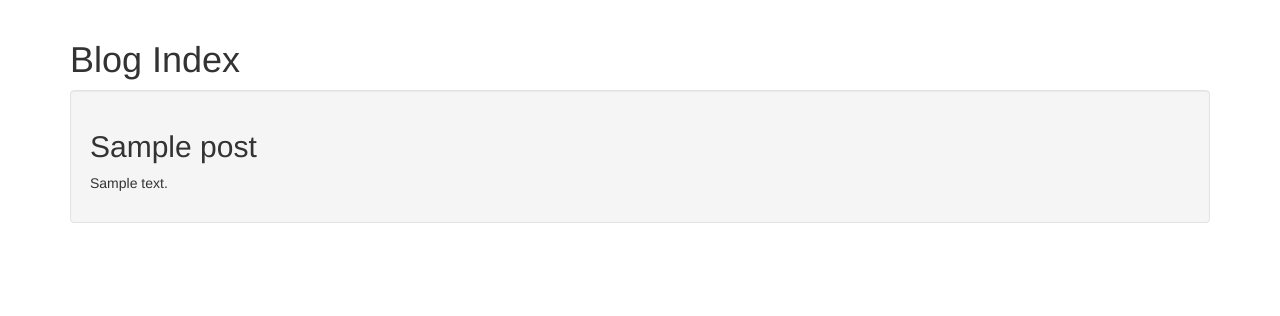
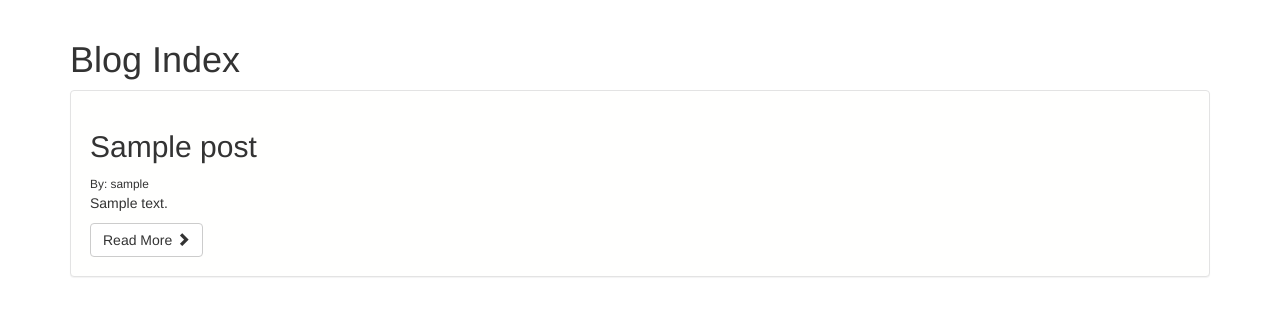
Before and after one commit to rocity/blogger, a Django app: page / in a window 1280 px wide. Shown: the part 52-368 px from the top of the page. Run offline with Django 3.2, Linux system fonts and the light colour scheme; tables that the repository leaves empty hold one stand-in row (values such as "Sample post"); some libraries are stand-ins or nearby versions.

Commit message:
Add more details on the post cards

```diff
--- /dev/null
+++ b/assets/css/styles.css
@@ -0,0 +1,5 @@
+.post-card {
+    background-color: #fffffe;
+    webkit-box-shadow: 0 1px 1px rgba(0,0,0,.05);
+    box-shadow: 0 1px 1px rgba(0,0,0,.05);
+}
--- a/templates/base.html
+++ b/templates/base.html
@@ -5,6 +5,7 @@
     <title>Blogger</title>
 
     <link rel="stylesheet" type="text/css" href="{% static 'node_modules/bootstrap/dist/css/bootstrap.min.css' %}">
+    <link rel="stylesheet" type="text/css" href="{% static 'css/styles.css' %}">
 </head>
 <body>
     {% include 'includes/main_header.html' %}
--- a/templates/blog/index.html
+++ b/templates/blog/index.html
@@ -6,9 +6,11 @@
     <div class="row">
         <div class="container">
             {% for post in posts %}
-                <div class="well">
+                <div class="well post-card">
                     <h2>{{ post.heading }}</h2>
+                    <small>By: {{ post.author }}</small>
                     <p>{{ post.body|truncatewords:10 }}</p>
+                    <a class="btn btn-default">Read More <i class="glyphicon glyphicon-chevron-right"></i></a>
                 </div>
             {% endfor %}
         </div>
```
